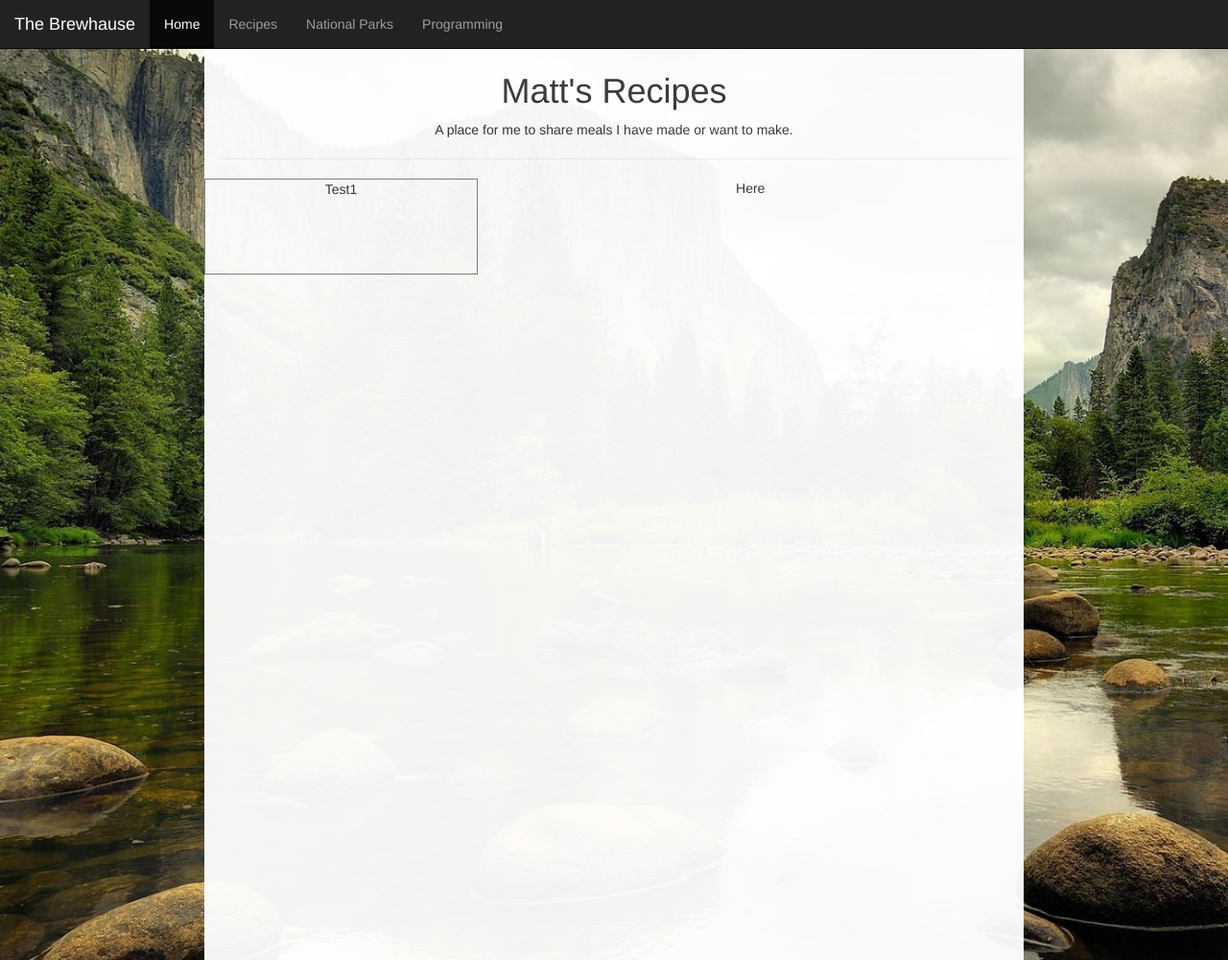
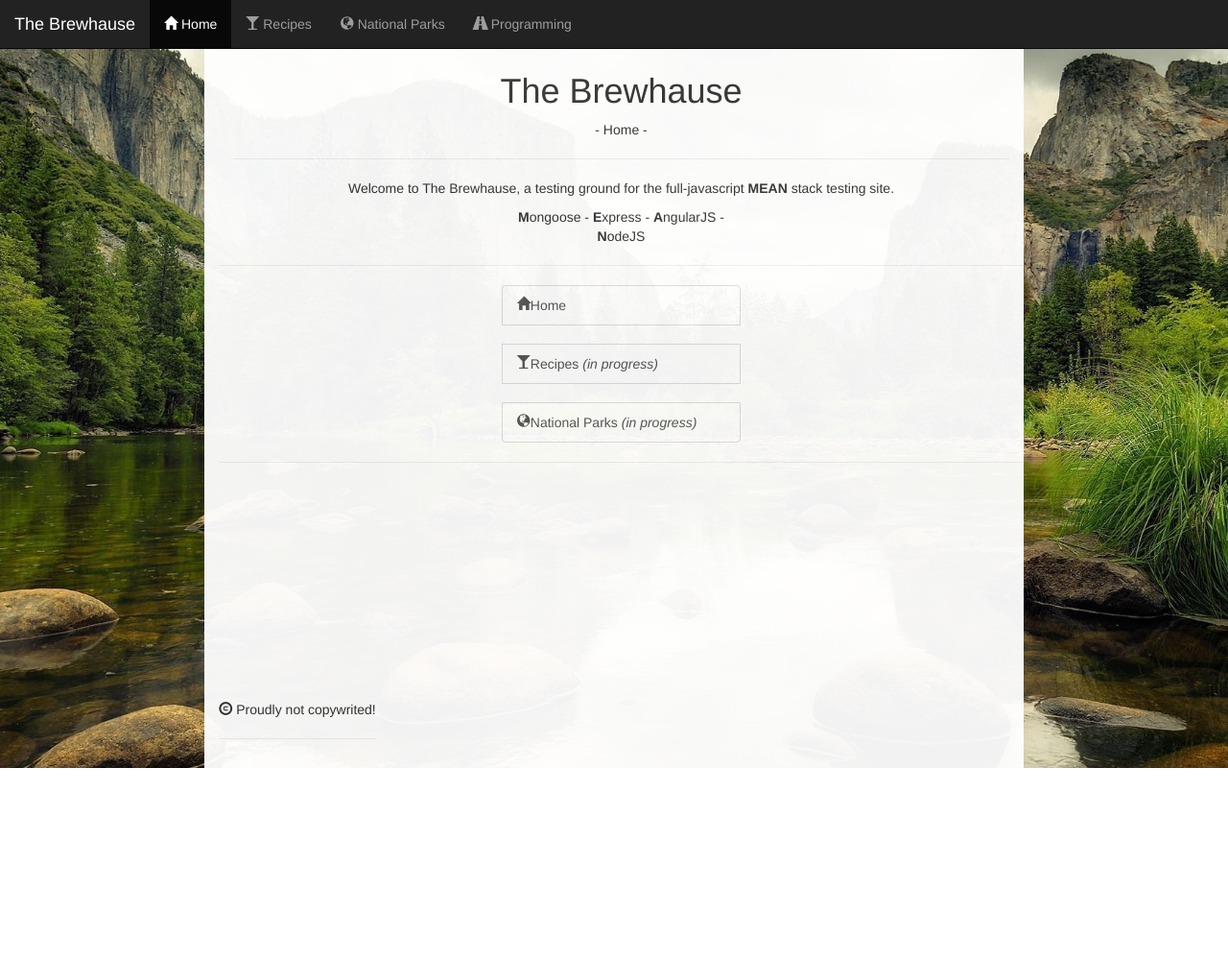
Before and after one commit to mvs5465/homepage, a website: page public/index.html in a window 1280 px wide. Shown: the whole page at 96% size. After the commit the page ends 800 px from the top, so only its background shows below. Drawn offline with nearby package versions, Linux system fonts and the light colour scheme.

Commit message:
Added tab functionality and homepage with navigation buttons

```diff
--- a/package.json
+++ b/package.json
@@ -3,6 +3,7 @@
   "version": "0.0.1",
   "dependencies": {
     "express": "4.14.0",
+    "mongoose": "^4.6.0",
     "path": "^0.12.7"
   },
   "engines": {
--- a/public/controller.js
+++ b/public/controller.js
@@ -1,10 +1,39 @@
+(function () {
+    'use strict';
     var app = angular.module('mainApp', []);
     app.controller('mainController', function ($scope) {
         $scope.greeting = "Hello World How's it going";
         $scope.title = title;
     });
+    app.controller('tabController', function ($scope) {
+        $scope.tab = 0;
+        $scope.setTabIndex = function (tabNum) {
+            $scope.tab = tabNum;
+        }
+        $scope.tabActive = function (num) {
+            return ($scope.tab === num);
+        }
+    });
+    app.directive('tabHome', function () {
+        return {
+            restrict: 'E'
+            , templateUrl: 'tab-home.html'
+        };
+    });
+    app.directive('tabParks', function () {
+        return {
+            restrict: 'E'
+            , templateUrl: 'tab-parks.html'
+        };
+    });
+    app.directive('tabRecipes', function () {
+        return {
+            restrict: 'E'
+            , templateUrl: 'tab-recipes.html'
+        };
+    });
     var title = {
-    heading: "Matt's Recipes"
-    , description: "A place for me to share meals I have made or want to make."
-    , body: "Here is where we will place our recipes."
+        heading: "The Brewhause"
+        , description: " - Home -"
     };
+})();
--- a/public/index.html
+++ b/public/index.html
@@ -1,5 +1,5 @@
 <!DOCTYPE html>
-<html>
+<html ng-app="mainApp">
 
 <head>
     <!-- load bootstrap -->
@@ -14,15 +14,16 @@
         .backimg {
             background-image: url(park.jpg);
             background-size: cover;
-            height: 1000px;
+            height: 100vh;
+            display: flex;
         }
 
         .scrollpage {
             padding-top: 55px;
             background-color: white;
-            height: 100%;
+            height: 100vh;
             opacity: 0.95;
-            text-align: center;
+            padding-left: 30px;
         }
 
         .navbar-inverse {
@@ -40,53 +41,46 @@
         .food-box {
             height: 100px;
         }
-    </style>
-    <script>
-        function allowDrop(ev) {
-            ev.preventDefault();
+
+        .centered {
+            text-align: center;
+            align-items: center;
         }
 
-        function drag(ev) {
-            ev.dataTransfer.setData("text", ev.target.id);
+        .homenavbtn {
+            width: 100%;
         }
 
-        function drop(ev) {
-            ev.preventDefault();
-            var data = ev.dataTransfer.getData("text");
-            ev.target.appendChild(document.getElementById(data));
+        .footer {
+            position: absolute;
+            bottom: 10px;
         }
-    </script>
+    </style>
 </head>
 
-<body ng-app="mainApp" class="container-fluid">
+<body class="container-fluid" ng-controller="tabController">
     <nav class="navbar navbar-inverse navbar-fixed-top">
         <div class="container-fluid">
             <div class="navbar-header"> <a class="navbar-brand" href="#">The Brewhause</a></div>
             <button type="button" class="navbar-toggle" data-toggle="collapse" data-target="#myNavbar">Hide</button>
             <div id="myNavbar" class="collapse navbar-collapse">
                 <ul class="nav navbar-nav">
-                    <li class="active"><a href="#">Home</a></li>
-                    <li><a href="#">Recipes</a></li>
-                    <li><a href="#">National Parks</a></li>
-                    <li><a href="#">Programming</a></li>
+                    <li ng-class="{active:tab == 0}"><a href ng-click="setTabIndex(0)"><span class="glyphicon glyphicon-home"></span>  Home</a></li>
+                    <li ng-class="{active:tab == 1}"><a href ng-click="setTabIndex(1)"><span class="glyphicon glyphicon-glass"></span>  Recipes</a></li>
+                    <li ng-class="{active:tab == 2}"><a href ng-click="setTabIndex(2)"><span class="glyphicon glyphicon-globe"></span>  National Parks</a></li>
+                    <li ng-class="{active:tab == 3}"><a href ng-click="setTabIndex(3)"><span class="glyphicon glyphicon-road"></span>  Programming</a></li>
                 </ul>
             </div>
+        </div> {{tabIndex}} </nav>
+    <div ng-controller="mainController">
+        <div ng-show="tabActive(0)">
+            <tab-home></tab-home>
         </div>
-    </nav>
-    <div ng-controller="mainController" class="row backimg">
-        <div class="col-md-2"></div>
-        <div class="col-md-8 scrollpage">
-            <div class="row">
-                <h1>{{title.heading}}</h1></div>
-            <div class="row ">{{title.description}}</div>
-            <hr>
-            <div class="row">
-                <div id="drag1" class="col-md-4 bordered food-box" draggable="true" ondragstart="drag(event)">Test1</div>
-                <div id="div1" ondrop="drop(event)" ondragover="allowDrop(event)">Here</div>
-                <!--
-               <div class="col-md-4 bordered food-box">Test2</div>
-<div class="col-md-4 bordered food-box">Test3</div>
---></div>
+        <div ng-show="tabActive(1)">
+            <tab-recipes></tab-recipes>
+        </div>
+        <div ng-show="tabActive(2)">
+            <tab-parks></tab-parks>
         </div>
     </div>
 </body>
--- /dev/null
+++ b/public/tab-home.html
@@ -0,0 +1,37 @@
+<div class="row backimg">
+    <div class="col-md-2"></div>
+    <div class="col-md-8 scrollpage">
+        <div class="centered">
+            <div class="row">
+                <h1>{{title.heading}}</h1></div>
+            <div class="row ">{{title.description}}</div>
+            <hr> </div>
+        <div class="row centered">
+            <p>Welcome to The Brewhause, a testing ground for the full-javascript <b>MEAN</b> stack testing site.</p>
+            <div class="col-md-4"></div>
+            <div class="col-md-4"><b>M</b>ongoose - <b>E</b>xpress - <b>A</b>ngularJS - <b>N</b>odeJS </div>
+        </div>
+        <div class="row centered">
+            <hr>
+            <div class="col-md-4"></div>
+            <div class="col-md-4">
+                <button class="list-group-item homenavbtn" ng-click="setTabIndex(0)"><span class="glyphicon glyphicon-home pull-left"></span>Home</button>
+                <br>
+                <button class="list-group-item homenavbtn" ng-click="setTabIndex(1)"><span class="glyphicon glyphicon-glass pull-left"></span>Recipes <i>(in progress)</i></button>
+                <br>
+                <button class="list-group-item homenavbtn" ng-click="setTabIndex(2)"><span class="glyphicon glyphicon-globe pull-left"></span>National Parks <i>(in progress)</i></button>
+            </div>
+            <div class="col-md-4"></div>
+        </div>
+        <div class="row centered">
+            <hr>
+            <div class="footer">
+                <br> <span class="glyphicon glyphicon-copyright-mark"></span> Proudly not copywrited!
+                <hr>
+            </div>
+        </div>
+    </div>
+    <script>
+        console.log("[INFO] main controller page loaded")
+    </script>
+</div>
--- /dev/null
+++ b/public/tab-parks.html
@@ -0,0 +1,11 @@
+<div class="row backimg">
+    <div class="col-md-2"></div>
+    <div class="col-md-8 scrollpage">
+        <div class="row">
+            <h1>{{title.heading}}</h1></div>
+        <div class="row ">{{title.description}}</div>
+        <hr> (national parks go here lol) </div>
+    <script>
+        console.log("[INFO] national parks page loaded")
+    </script>
+</div>
--- /dev/null
+++ b/public/tab-recipes.html
@@ -0,0 +1,11 @@
+<div class="row backimg">
+    <div class="col-md-2"></div>
+    <div class="col-md-8 scrollpage">
+        <div class="row">
+            <h1>{{title.heading}}</h1></div>
+        <div class="row ">{{title.description}}</div>
+        <hr>(recipes go here lol) </div>
+    <script>
+        console.log("[INFO] recipes page loaded")
+    </script>
+</div>
```
Lines whose indentation alone changed are shown as unchanged.
